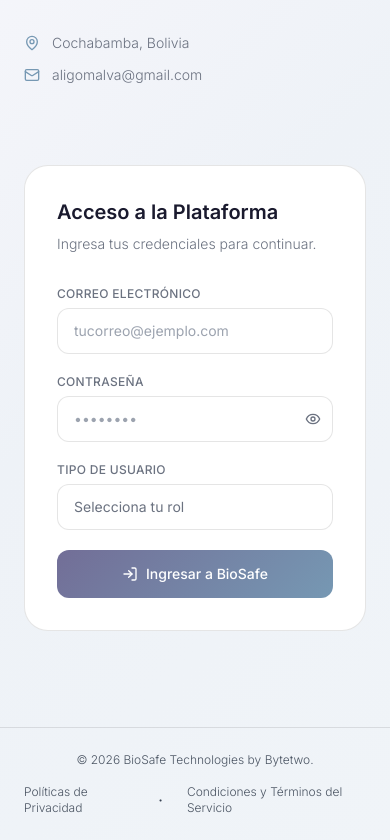
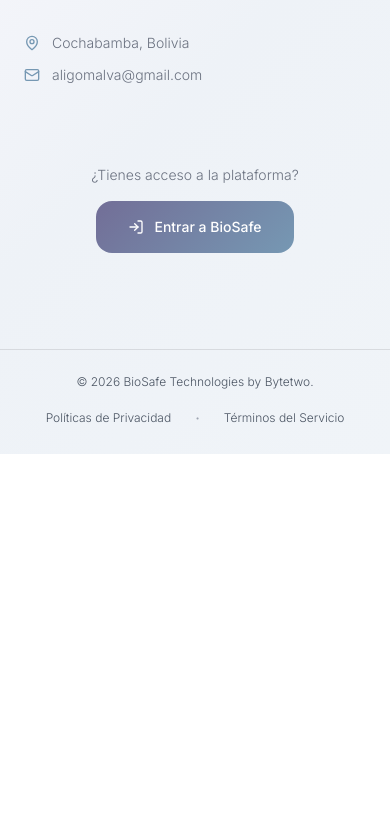
Before and after one commit to alisontamar/biosafe2026, a React (Vite) app: page / in a window 390 px wide. Shown: the part 6359-7199 px from the top of the page. After the commit the page ends 6813 px from the top, so only its background shows below. Built offline with nearby package versions, Linux system fonts and the light colour scheme.

Commit message:
aumentando ventana de incio de sesión

```diff
--- a/src/components/Footer.tsx
+++ b/src/components/Footer.tsx
@@ -1,5 +1,5 @@
 import { useState } from 'react';
-import { Shield, MapPin, Mail, Eye, EyeOff, LogIn } from 'lucide-react';
+import { MapPin, Mail, Eye, EyeOff, LogIn, X, Smartphone, Download, ChevronRight, ArrowLeft } from 'lucide-react';
 
 const roleOptions = [
   { value: '', label: 'Selecciona tu rol' },
@@ -10,55 +10,212 @@
 
 export default function Footer() {
   const [showPass, setShowPass] = useState(false);
+  const [modal, setModal] = useState<null | 'entry' | 'login'>(null);
   const [form, setForm] = useState({ email: '', password: '', role: '' });
 
-  const handleSubmit = (e: React.FormEvent) => {
-    e.preventDefault();
-    // placeholder - would connect to auth
+  const openEntry = () => setModal('entry');
+  const goLogin = () => setModal('login');
+  const goBack = () => setModal('entry');
+  const closeModal = () => {
+    setModal(null);
+    setForm({ email: '', password: '', role: '' });
+    setShowPass(false);
+  };
+
+  const handleSubmit = () => {
+    window.location.hash = 'admin';
+    closeModal();
   };
 
   return (
-    <footer id="footer" style={{ background: 'linear-gradient(135deg, #f8f7fc 0%, #eef2f7 50%, #f0f4f8 100%)' }}>
-      {/* Login section */}
+    <>
+      <footer
+        id="footer"
+        style={{ background: 'linear-gradient(135deg, #f8f7fc 0%, #eef2f7 50%, #f0f4f8 100%)' }}
+      >
+        {/* Main section */}
         <div className="max-w-7xl mx-auto px-6 lg:px-8 py-24">
-        <div className="grid lg:grid-cols-2 gap-20 items-start animate-fadeIn">
+          <div className="grid lg:grid-cols-2 gap-20 items-center">
             {/* Brand */}
             <div className="space-y-8">
-            <div className="flex items-center gap-3 transition-all duration-500 hover:scale-105">
-
+              <div className="flex items-center gap-3">
                 <div>
-                <span className="text-2xl font-semibold tracking-tight transition-all duration-300 hover:text-opacity-80" style={{ color: '#1a1a2e' }}>
+                  <span className="text-2xl font-semibold tracking-tight" style={{ color: '#1a1a2e' }}>
                     Bio<span style={{ color: '#7698B3' }}>Safe</span>
                   </span>
-                <p className="text-xs font-light text-gray-500 mt-0.5 transition-all duration-300">Cochabamba · Bolivia</p>
+                  <p className="text-xs font-light text-gray-500 mt-0.5">Cochabamba · Bolivia</p>
                 </div>
               </div>
 
-            <p className="text-gray-500 font-light leading-relaxed max-w-md text-base transition-all duration-300 hover:text-gray-600">
+              <p className="text-gray-500 font-light leading-relaxed max-w-md text-base">
                 Transformando el registro de inmunización materno-infantil en Bolivia a través de tecnología segura, inteligente y accesible para todos.
               </p>
 
               <div className="space-y-3">
-              <div className="flex items-center gap-3 text-gray-500 text-sm font-light transition-all duration-300 hover:text-gray-600 hover:translate-x-1">
-                <MapPin className="w-4 h-4 flex-shrink-0 transition-all duration-300 hover:scale-110" style={{ color: '#7698B3' }} />
+                <div className="flex items-center gap-3 text-gray-500 text-sm font-light">
+                  <MapPin className="w-4 h-4 flex-shrink-0" style={{ color: '#7698B3' }} />
                   Cochabamba, Bolivia
                 </div>
-              <div className="flex items-center gap-3 text-gray-500 text-sm font-light transition-all duration-300 hover:text-gray-600 hover:translate-x-1">
-                <Mail className="w-4 h-4 flex-shrink-0 transition-all duration-300 hover:scale-110" style={{ color: '#7698B3' }} />
+                <div className="flex items-center gap-3 text-gray-500 text-sm font-light">
+                  <Mail className="w-4 h-4 flex-shrink-0" style={{ color: '#7698B3' }} />
                   aligomalva@gmail.com
                 </div>
               </div>
             </div>
 
-          {/* Login form */}
+            {/* CTA */}
+            <div className="flex flex-col items-center lg:items-start gap-4">
+              <p className="text-sm text-gray-500 font-light">¿Tienes acceso a la plataforma?</p>
+              <button
+                onClick={openEntry}
+                className="flex items-center gap-2.5 py-4 px-8 rounded-2xl text-sm font-medium text-white transition-all duration-200 hover:shadow-2xl hover:-translate-y-1 active:translate-y-0"
+                style={{ background: 'linear-gradient(135deg, #726E97, #7698B3)' }}
+              >
+                <LogIn className="w-4 h-4" />
+                Entrar a BioSafe
+              </button>
+            </div>
+          </div>
+        </div>
+
+        {/* Bottom bar */}
+        <div className="border-t" style={{ borderColor: 'rgba(0,0,0,0.1)' }}>
+          <div className="max-w-7xl mx-auto px-6 lg:px-8 py-6 flex flex-col md:flex-row items-center justify-between gap-4">
+            <p className="text-xs font-light text-gray-600">© 2026 BioSafe Technologies by Bytetwo.</p>
+            <div className="flex items-center gap-6">
+              <a href="#" className="text-xs font-light text-gray-600 hover:text-gray-700 transition-colors">
+                Políticas de Privacidad
+              </a>
+              <span className="text-gray-400">·</span>
+              <a href="#" className="text-xs font-light text-gray-600 hover:text-gray-700 transition-colors">
+                Términos del Servicio
+              </a>
+            </div>
+          </div>
+        </div>
+      </footer>
+
+      {/* ── Backdrop ── */}
+      {modal && (
         <div
-            className="rounded-3xl p-8 border transition-all duration-300 hover:shadow-xl hover:-translate-y-1"
-            style={{ background: 'white', borderColor: 'rgba(0,0,0,0.1)' }}
+          className="fixed inset-0 z-40 flex items-center justify-center p-4"
+          style={{ background: 'rgba(10,10,30,0.45)', backdropFilter: 'blur(6px)' }}
+          onClick={(e) => { if (e.target === e.currentTarget) closeModal(); }}
         >
-            <h3 className="text-xl font-semibold mb-2 transition-all duration-300 hover:text-opacity-90" style={{ color: '#1a1a2e' }}>Acceso a la Plataforma</h3>
-            <p className="text-sm font-light text-gray-500 mb-8 transition-all duration-300">Ingresa tus credenciales para continuar.</p>
+          {/* ── ENTRY MODAL ── */}
+          {modal === 'entry' && (
+            <div
+              className="relative w-full max-w-sm rounded-3xl p-8 shadow-2xl"
+              style={{ background: 'white' }}
+            >
+              <button
+                onClick={closeModal}
+                className="absolute top-4 right-4 text-gray-400 hover:text-gray-600 transition-colors"
+              >
+                <X className="w-4 h-4" />
+              </button>
 
-            <form onSubmit={handleSubmit} className="space-y-5">
+              {/* Icon */}
+              <div
+                className="w-12 h-12 rounded-2xl flex items-center justify-center mb-6"
+                style={{ background: 'linear-gradient(135deg, #726E97, #7698B3)' }}
+              >
+                <Smartphone className="w-6 h-6 text-white" />
+              </div>
+
+              <h3 className="text-lg font-semibold mb-1" style={{ color: '#1a1a2e' }}>
+                ¿Cómo quieres acceder?
+              </h3>
+              <p className="text-sm font-light text-gray-500 mb-8 leading-relaxed">
+                Si eres padre o tutor, BioSafe está disponible como app móvil para el seguimiento de vacunas de tu hijo/a.
+              </p>
+
+              {/* Download block */}
+              <div
+                className="rounded-2xl p-5 mb-6 border"
+                style={{ background: '#f8f7fc', borderColor: 'rgba(114,110,151,0.15)' }}
+              >
+                <p className="text-xs font-medium text-gray-500 uppercase tracking-wide mb-3">
+                  Padres y tutores
+                </p>
+                <button
+                  className="w-full flex items-center justify-between py-3 px-4 rounded-xl text-sm font-medium text-white transition-all duration-200 hover:shadow-lg hover:-translate-y-0.5"
+                  style={{ background: 'linear-gradient(135deg, #726E97, #7698B3)' }}
+                >
+                  <span className="flex items-center gap-2">
+                    <Download className="w-4 h-4" />
+                    Descargar la aplicación
+                  </span>
+                  <ChevronRight className="w-4 h-4 opacity-70" />
+                </button>
+                <p className="text-xs text-gray-400 font-light mt-2 text-center">
+                  Disponible en iOS y Android
+                </p>
+              </div>
+
+              {/* Medical center link */}
+              <div className="text-center">
+                <button
+                  onClick={goLogin}
+                  className="inline-flex items-center gap-1.5 text-xs font-light transition-all duration-200 hover:gap-2.5 group"
+                  style={{ color: '#7698B3' }}
+                >
+                  <span>Soy centro médico / profesional de salud</span>
+                  <ChevronRight className="w-3 h-3 transition-transform group-hover:translate-x-0.5" />
+                </button>
+              </div>
+            </div>
+          )}
+
+          {/* ── LOGIN MODAL ── */}
+          {modal === 'login' && (
+            <div
+              className="relative w-full max-w-sm rounded-3xl p-8 shadow-2xl"
+              style={{ background: 'white' }}
+            >
+              <div className="flex items-center justify-between mb-6">
+                <button
+                  onClick={goBack}
+                  className="flex items-center gap-1 text-xs text-gray-400 hover:text-gray-600 transition-colors"
+                >
+                  <ArrowLeft className="w-3 h-3" />
+                  Volver
+                </button>
+                <button onClick={closeModal} className="text-gray-400 hover:text-gray-600 transition-colors">
+                  <X className="w-4 h-4" />
+                </button>
+              </div>
+
+              <h3 className="text-lg font-semibold mb-1" style={{ color: '#1a1a2e' }}>
+                Acceso Profesional
+              </h3>
+              <p className="text-sm font-light text-gray-500 mb-7">
+                Ingresa tus credenciales para continuar.
+              </p>
+
+              {/* Google button */}
+              <button
+                className="w-full flex items-center justify-center gap-3 py-3 rounded-xl text-sm font-medium border transition-all duration-200 hover:shadow-md hover:-translate-y-0.5 mb-5"
+                style={{ borderColor: 'rgba(0,0,0,0.12)', color: '#1a1a2e', background: 'white' }}
+              >
+                {/* Google icon */}
+                <svg className="w-4 h-4" viewBox="0 0 24 24">
+                  <path fill="#4285F4" d="M22.56 12.25c0-.78-.07-1.53-.2-2.25H12v4.26h5.92c-.26 1.37-1.04 2.53-2.21 3.31v2.77h3.57c2.08-1.92 3.28-4.74 3.28-8.09z"/>
+                  <path fill="#34A853" d="M12 23c2.97 0 5.46-.98 7.28-2.66l-3.57-2.77c-.98.66-2.23 1.06-3.71 1.06-2.86 0-5.29-1.93-6.16-4.53H2.18v2.84C3.99 20.53 7.7 23 12 23z"/>
+                  <path fill="#FBBC05" d="M5.84 14.09c-.22-.66-.35-1.36-.35-2.09s.13-1.43.35-2.09V7.07H2.18C1.43 8.55 1 10.22 1 12s.43 3.45 1.18 4.93l3.66-2.84z"/>
+                  <path fill="#EA4335" d="M12 5.38c1.62 0 3.06.56 4.21 1.64l3.15-3.15C17.45 2.09 14.97 1 12 1 7.7 1 3.99 3.47 2.18 7.07l3.66 2.84c.87-2.6 3.3-4.53 6.16-4.53z"/>
+                </svg>
+                Continuar con Google
+              </button>
+
+              {/* Divider */}
+              <div className="flex items-center gap-3 mb-5">
+                <div className="flex-1 h-px" style={{ background: 'rgba(0,0,0,0.08)' }} />
+                <span className="text-xs text-gray-400 font-light">o usa tu correo</span>
+                <div className="flex-1 h-px" style={{ background: 'rgba(0,0,0,0.08)' }} />
+              </div>
+
+              <div className="space-y-4">
                 {/* Email */}
                 <div>
                   <label className="block text-xs font-medium text-gray-500 mb-1.5 tracking-wide uppercase">
@@ -70,18 +227,10 @@
                     value={form.email}
                     onChange={(e) => setForm({ ...form, email: e.target.value })}
                     placeholder="tucorreo@ejemplo.com"
-                  className="w-full px-4 py-3 rounded-xl text-sm placeholder-gray-400 border outline-none focus:ring-2 transition-all duration-200"
-                  style={{
-                    background: 'white',
-                    borderColor: 'rgba(0,0,0,0.1)',
-                    color: '#1a1a2e',
-                  }}
-                  onFocus={(e) => {
-                    e.currentTarget.style.borderColor = '#7698B3';
-                  }}
-                  onBlur={(e) => {
-                    e.currentTarget.style.borderColor = 'rgba(0,0,0,0.1)';
-                  }}
+                    className="w-full px-4 py-3 rounded-xl text-sm placeholder-gray-400 border outline-none transition-all duration-200"
+                    style={{ background: 'white', borderColor: 'rgba(0,0,0,0.1)', color: '#1a1a2e' }}
+                    onFocus={(e) => { e.currentTarget.style.borderColor = '#7698B3'; }}
+                    onBlur={(e) => { e.currentTarget.style.borderColor = 'rgba(0,0,0,0.1)'; }}
                   />
                 </div>
 
@@ -98,29 +247,21 @@
                       onChange={(e) => setForm({ ...form, password: e.target.value })}
                       placeholder="••••••••"
                       className="w-full px-4 py-3 pr-11 rounded-xl text-sm placeholder-gray-400 border outline-none transition-all duration-200"
-                    style={{
-                      background: 'white',
-                      borderColor: 'rgba(0,0,0,0.1)',
-                      color: '#1a1a2e',
-                    }}
-                    onFocus={(e) => {
-                      e.currentTarget.style.borderColor = '#7698B3';
-                    }}
-                    onBlur={(e) => {
-                      e.currentTarget.style.borderColor = 'rgba(0,0,0,0.1)';
-                    }}
+                      style={{ background: 'white', borderColor: 'rgba(0,0,0,0.1)', color: '#1a1a2e' }}
+                      onFocus={(e) => { e.currentTarget.style.borderColor = '#7698B3'; }}
+                      onBlur={(e) => { e.currentTarget.style.borderColor = 'rgba(0,0,0,0.1)'; }}
                     />
                     <button
                       type="button"
                       onClick={() => setShowPass(!showPass)}
-                    className="absolute right-3 top-1/2 -translate-y-1/2 text-gray-500 hover:text-gray-700 transition-all duration-200 hover:scale-110"
+                      className="absolute right-3 top-1/2 -translate-y-1/2 text-gray-400 hover:text-gray-600 transition-colors"
                     >
                       {showPass ? <EyeOff className="w-4 h-4" /> : <Eye className="w-4 h-4" />}
                     </button>
                   </div>
                 </div>
 
-              {/* Role selector */}
+                {/* Role */}
                 <div>
                   <label className="block text-xs font-medium text-gray-500 mb-1.5 tracking-wide uppercase">
                     Tipo de usuario
@@ -129,20 +270,15 @@
                     required
                     value={form.role}
                     onChange={(e) => setForm({ ...form, role: e.target.value })}
-                  className="w-full px-4 py-3 rounded-xl text-sm border outline-none transition-all duration-200 appearance-none cursor-pointer hover:shadow-md focus:shadow-md"
+                    className="w-full px-4 py-3 rounded-xl text-sm border outline-none transition-all duration-200 appearance-none cursor-pointer"
                     style={{
                       background: 'white',
                       borderColor: 'rgba(0,0,0,0.1)',
-                    color: form.role ? '#1a1a2e' : '#6b7280',
+                      color: form.role ? '#1a1a2e' : '#9ca3af',
                     }}
                   >
                     {roleOptions.map((opt) => (
-                    <option
-                      key={opt.value}
-                      value={opt.value}
-                      disabled={opt.value === ''}
-                      style={{ background: 'white', color: '#1a1a2e' }}
-                    >
+                      <option key={opt.value} value={opt.value} disabled={opt.value === ''} style={{ color: '#1a1a2e' }}>
                         {opt.label}
                       </option>
                     ))}
@@ -151,37 +287,18 @@
 
                 <button
                   type="button"
-  onClick={() => {
-    window.location.hash = "admin";
-  }}
-  className="w-full flex items-center justify-center gap-2 py-3.5 rounded-xl text-sm font-medium text-white transition-all duration-200 hover:shadow-xl hover:-translate-y-0.5 mt-2"
-  style={{ background: "linear-gradient(135deg, #726E97, #7698B3)" }}
+                  onClick={handleSubmit}
+                  className="w-full flex items-center justify-center gap-2 py-3.5 rounded-xl text-sm font-medium text-white transition-all duration-200 hover:shadow-xl hover:-translate-y-0.5 mt-1"
+                  style={{ background: 'linear-gradient(135deg, #726E97, #7698B3)' }}
                 >
                   <LogIn className="w-4 h-4" />
                   Ingresar a BioSafe
                 </button>
-            </form>
               </div>
             </div>
+          )}
         </div>
-
-      {/* Bottom bar */}
-      <div className="border-t" style={{ borderColor: 'rgba(0,0,0,0.1)' }}>
-        <div className="max-w-7xl mx-auto px-6 lg:px-8 py-6 flex flex-col md:flex-row items-center justify-between gap-4 animate-fadeIn">
-          <p className="text-xs font-light text-gray-600">
-            © 2026 BioSafe Technologies by Bytetwo.
-          </p>
-          <div className="flex items-center gap-6">
-            <a href="#" className="text-xs font-light text-gray-600 hover:text-gray-700 transition-all duration-200 hover:scale-105">
-              Políticas de Privacidad
-            </a>
-            <span className="text-gray-700">·</span>
-            <a href="#" className="text-xs font-light text-gray-600 hover:text-gray-700 transition-all duration-200 hover:scale-105">
-              Condiciones y Términos del Servicio
-            </a>
-          </div>
-        </div>
-      </div>
-    </footer>
+      )}
+    </>
   );
 }
```
Lines whose indentation alone changed are shown as unchanged.
